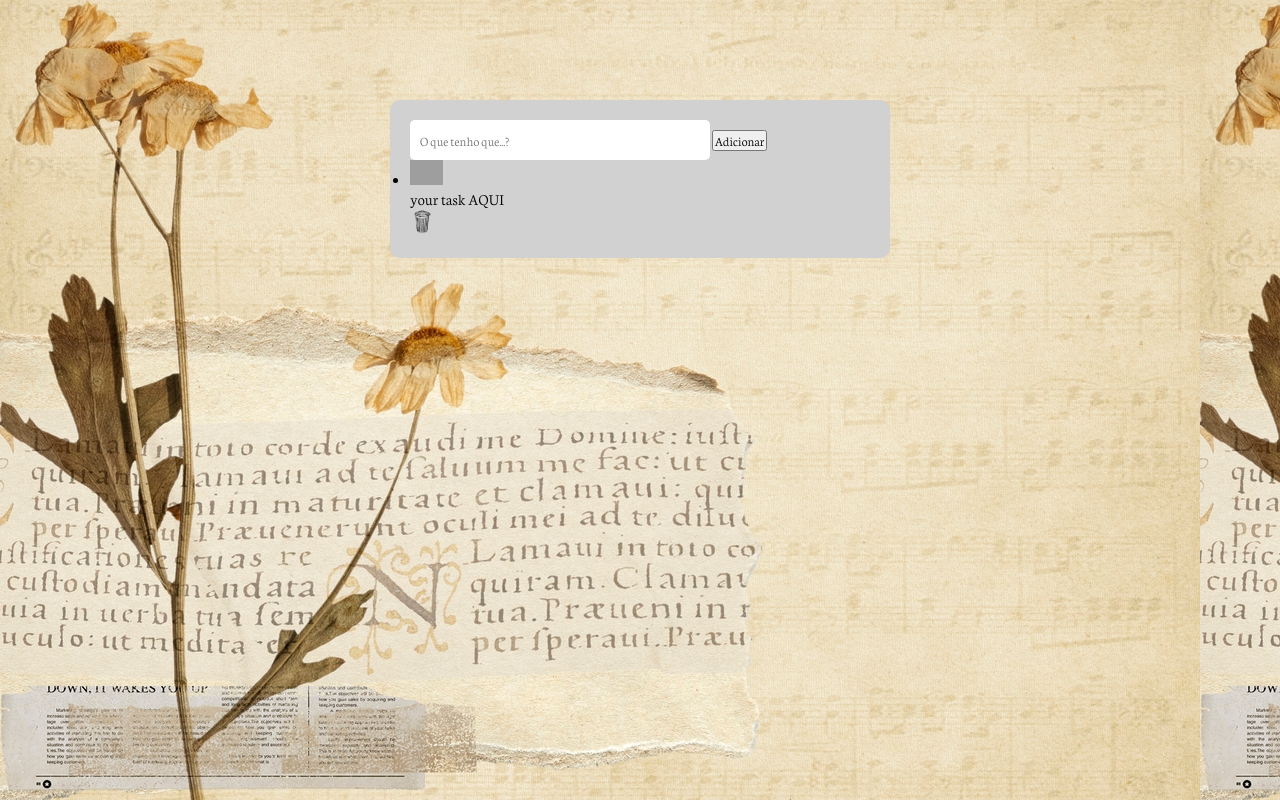
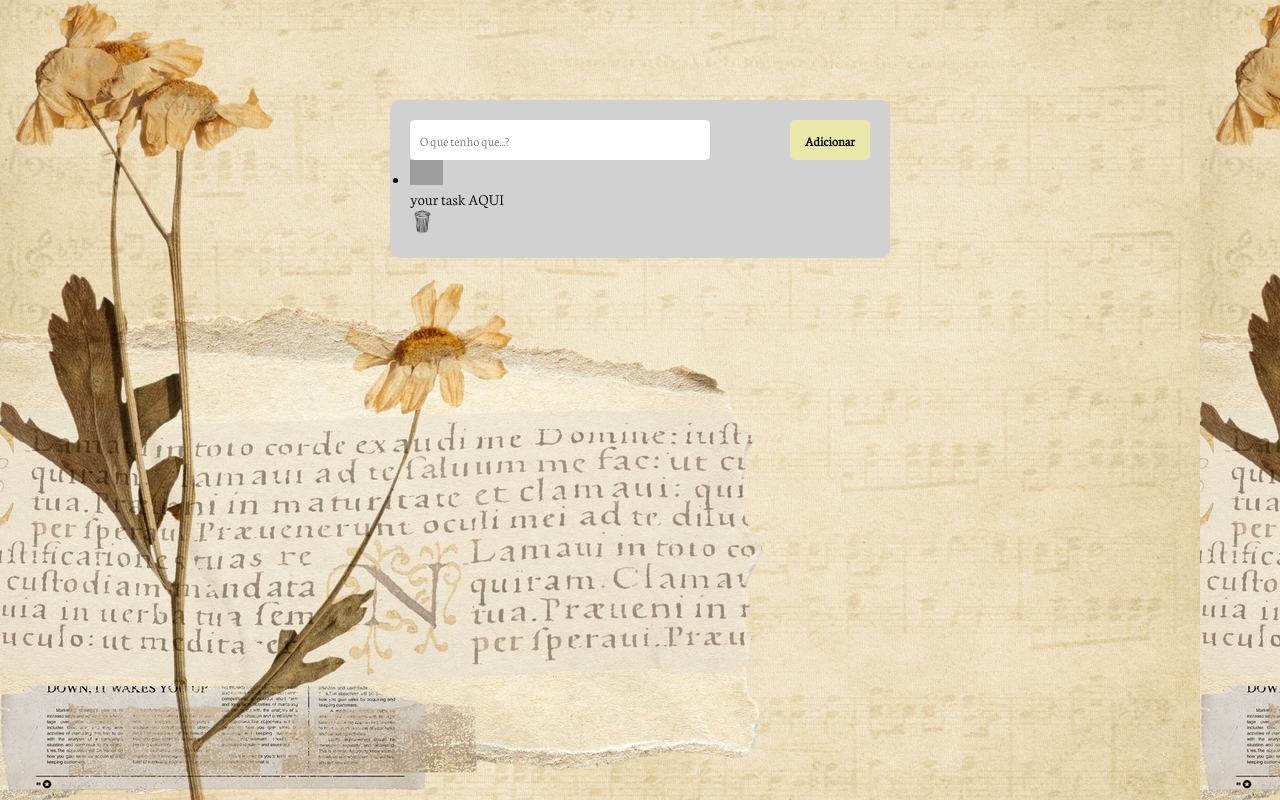
Before and after one commit to euLita/to_Do_List, a plain HTML site: page index.html in a window 1280 px wide. Drawn offline with Linux system fonts and the light colour scheme; grey boxes are pictures that could not be loaded.

Commit message:
here i did starting to make working with events

```diff
--- a/index.html
+++ b/index.html
@@ -16,8 +16,8 @@
     <div class="container">
         <input class="input-task" placeholder="O que tenho que...?">
         <button class="button-add-task">Adicionar</button>
-        <ul>
-            <li>
+        <ul class="list-tasks">
+            <li class="task">
                 <img src="./img/check_vintage.png" alt="check-task">
                 <p>your task AQUI</p>
                 <img src="./img/trash_vintage.png" alt="trash-task">
--- a/styles.css
+++ b/styles.css
@@ -10,7 +10,7 @@ body {
     background: url("./img/handwriting.png");
 }
 
-.container{
+.container {
     background-color: #d1d1d1;
     width: 500px;
     border-radius: 10px;
@@ -27,6 +27,26 @@ body {
     padding-left: 10px;
 }
 
+.button-add-task {
+    border: none;
+    border-radius: 5px;
+    height: 40px;
+    background-color:rgba(255, 255, 128, .5);;
+    padding-left: 10px;
+    padding: 0 15px;
+    float: right;
+    cursor: pointer;
+    font-weight: 700;
+}
+
+.button-add-task:hover {
+    opacity: 0.8;
+}
+
+.button-add-task:active {
+   opacity: 0.6;
+}
+
 img {
     height: 25px;
 }
```
